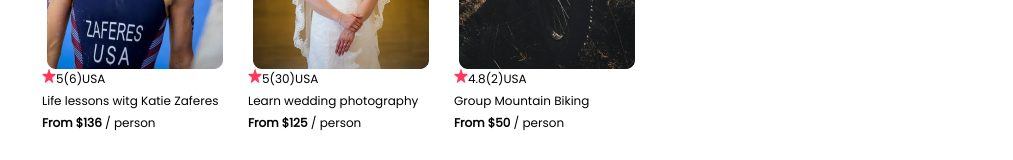
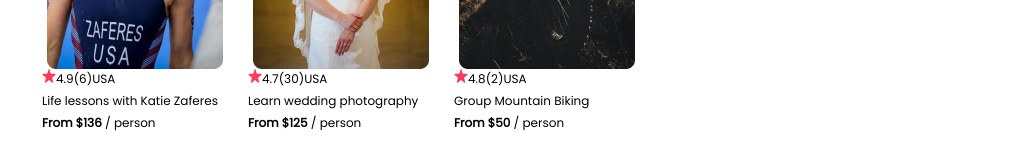
Before and after one commit to choMatt/AirBnb-Clone, a React (Vite) app: page / in a window 1280 px wide. Shown: the part 969-1129 px from the top of the page, without its empty margins (108-1121 px from the left). Built offline with nearby package versions, Linux system fonts and the light colour scheme.

Commit message:
deleted sample date

```diff
--- a/src/data.js
+++ b/src/data.js
@@ -1,15 +1,15 @@
 export default [
     {
         coverImg:"Katie-Zaferes.png",
-        rating:5.0,
+        rating:4.9,
         reviewCount: 6,
         country: 'USA',
-        cardTitle: "Life lessons witg  Katie Zaferes",
+        cardTitle: "Life lessons with Katie Zaferes",
         price: "136"
     },
     {
         coverImg:"Wedding-Photography.png",
-        rating:5.0,
+        rating:4.7,
         reviewCount: 30,
         country: 'USA',
         cardTitle: "Learn wedding photography",
```
